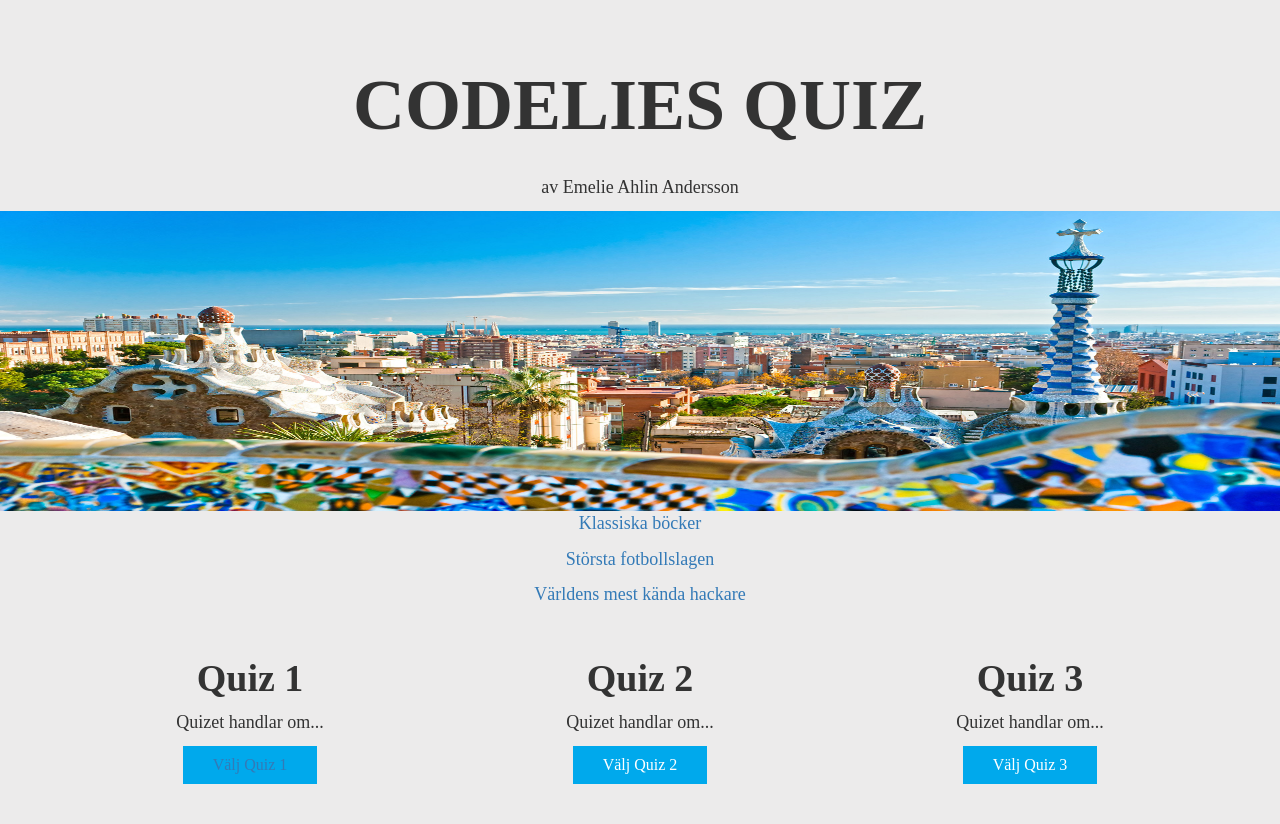
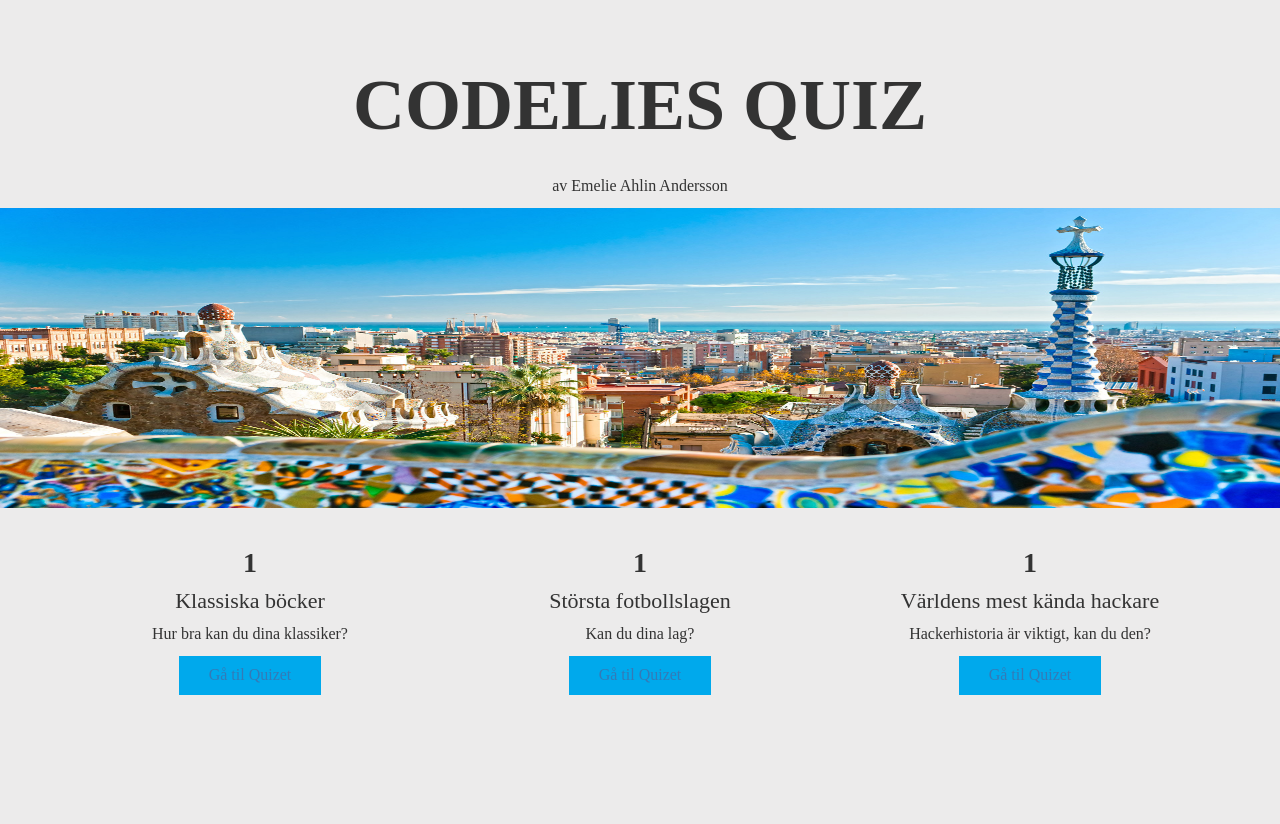
Before and after one commit to emelieahlin/Django_Emelie, a Django app: page / in a window 1280 px wide. After the commit the page ends 695 px from the top, so only its background shows below. Run offline with Django 3.2, Linux system fonts and the light colour scheme; some libraries are stand-ins or nearby versions; some web fonts are replaced.

Commit message:
Lite fix överallt i koden
minns ej men det funkar.

```diff
--- a/quiz/templates/quiz/completed.html
+++ b/quiz/templates/quiz/completed.html
@@ -24,5 +24,8 @@
       </div>
     </div>
   </div>
+  <br>
+  <br>
+  <p><a href="{% url 'start_page' %}">Tillbaka till startsidan</a>></p>
 </body>
 </html>
--- a/quiz/templates/quiz/question.html
+++ b/quiz/templates/quiz/question.html
@@ -20,7 +20,7 @@
       <br>
         <p>{{ question }}</p>
         <br>
-	<p>
+	<p class="ruta">
 		<input type="radio" name="antal" id="20">
 		<label for="male">{{ answer1 }}</label><br>
 		<input type="radio" name="antal" id="30">
--- a/quiz/templates/quiz/startpage.html
+++ b/quiz/templates/quiz/startpage.html
@@ -15,29 +15,17 @@
   <p>av Emelie Ahlin Andersson</p>
   <img src="/static/barcelona.jpg" alt="Vi gör quiz i Barcelona" height="300" width="100%">
   <br>
-  {% for quiz in quizzes %}
-  <p><a href="{% url 'quiz_page' quiz.quiz_number %}">
-    {{ quiz.name }}</a></p>
-{% endfor %}
   <br>
   <div class="container">
     <div class="row">
+    {% for quiz in quizzes %}
       <div class="col-md-4 column">
-        <h2>Quiz 1</h2>
-        <p>Quizet handlar om...</p>
-          <button class="button" type="button"><a href="quiz.html">Välj Quiz 1</a></button>
+        <h3>1</h3>
+        <h4>{{ quiz.name }}</h4>
+        <p>{{ quiz.description }}</p>
+          <button class="button" type="button"><a href="{% url 'quiz_page' quiz.quiz_number %}">Gå til Quizet</a></button>
       </div>
-      <div class="col-md-4 column">
-        <h2>Quiz 2</h2>
-        <p>Quizet handlar om...</p>
-        <button class="button" type="button">Välj Quiz 2</button>
-      </div>
-      <div class="col-md-4 column">
-        <h2>Quiz 3</h2>
-        <p>Quizet handlar om...</p>
-        <button class="button" type="button">Välj Quiz 3</button>
-        </div>
-      </div>
+      {% endfor %}
     </div>
   </div>
   <br>
--- a/static/emelie_style.css
+++ b/static/emelie_style.css
@@ -15,9 +15,17 @@ h2 {
 	font-weight: bold;
 	text-align: center;
 }
+h3 {
+	font-size: 28px;
+	font-weight: bold;
+}
+h4 {
+	font-size: 22px;
+	font: italic;
+}
 p {
 	text-align: center;
-	font-size: 18px;
+	font-size: 16px;
 }
 a {
 	text-align: center;
@@ -48,3 +56,7 @@ a {
     display: inline-block;
     font-size: 16px;
 }
+.ruta {
+	display: inline-block;
+	text-align: left;
+}
```
